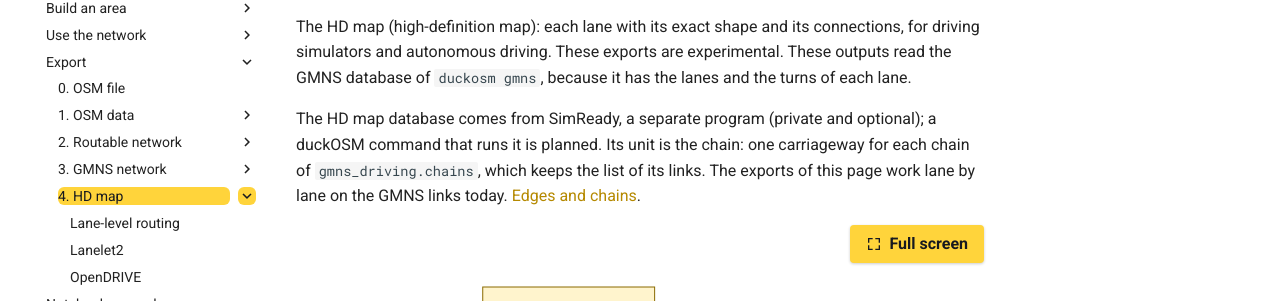
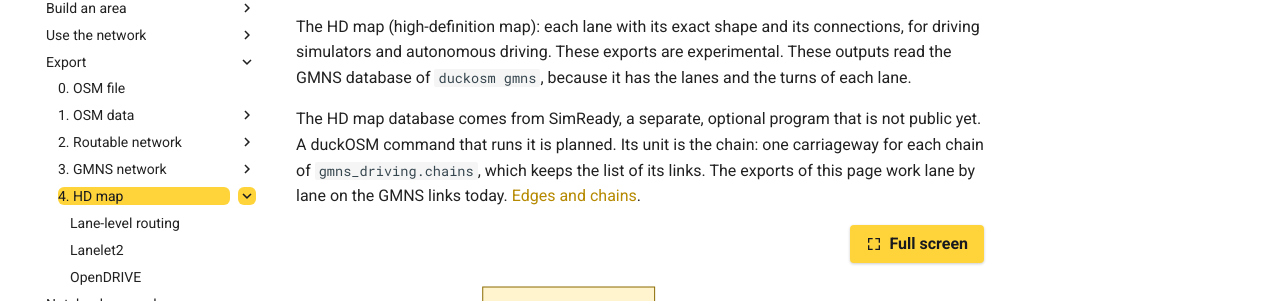
Before and after one commit to Khoshkhah/duckOSM, an MkDocs documentation site: the page built from docs/exports/hd-map/index.md, in a window 1280 px wide and 1293 px high. Shown: the part 176-477 px from the top of the window. Built offline with MkDocs 1.6.1 and Material for MkDocs 9.7.7, drawn with Linux system fonts in a browser that asks for light colours; comment, search, counter and statistics services are not loaded.

Commit message:
Docs: SimReady is not public yet (not "private")
Kaveh: SimReady goes public after it cleans its docs.

Co-Authored-By: Claude Opus 5.5 <noreply@anthropic.com>

````diff
--- a/docs/exports/hd-map/index.md
+++ b/docs/exports/hd-map/index.md
@@ -3,8 +3,8 @@
 The HD map (high-definition map): each lane with its exact shape and its connections, for driving simulators and autonomous driving. These exports are experimental. These outputs read the
 GMNS database of `duckosm gmns`, because it has the lanes and the turns of each lane.
 
-The HD map database comes from SimReady, a separate program (private and optional); a duckOSM command that runs it is
-planned. Its unit is the chain: one carriageway for each chain of
+The HD map database comes from SimReady, a separate, optional program that is not public yet. A duckOSM command that
+runs it is planned. Its unit is the chain: one carriageway for each chain of
 `gmns_driving.chains`, which keeps the list of its links. The exports of this page work lane by lane on the GMNS links today. [Edges and chains](../../concepts/edges-and-chains.md).
 
 ```mermaid
````
Also changed, not shown: docs/exports/hdmap_tables.md (+1 -1 lines), 1 other file.
